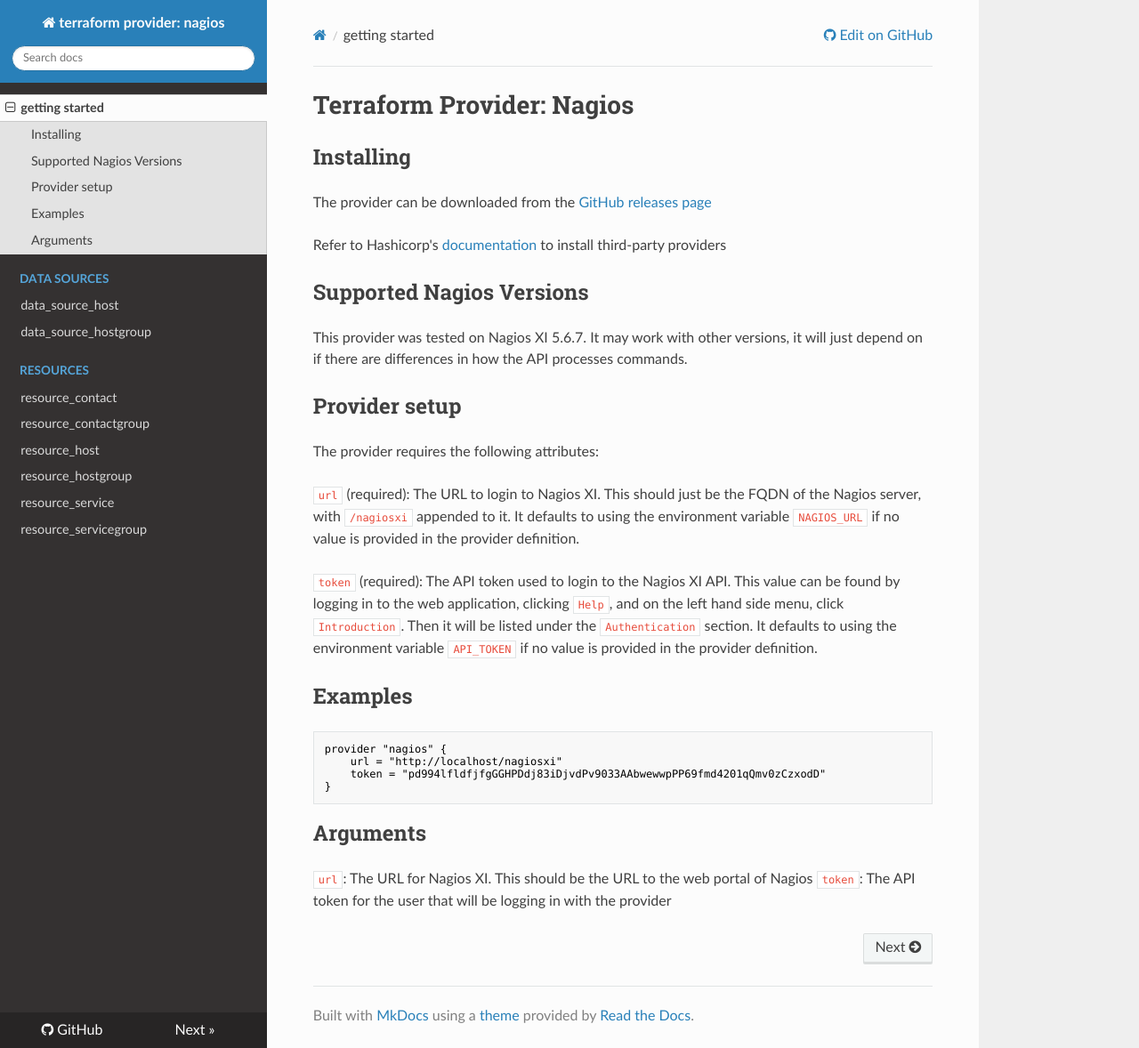
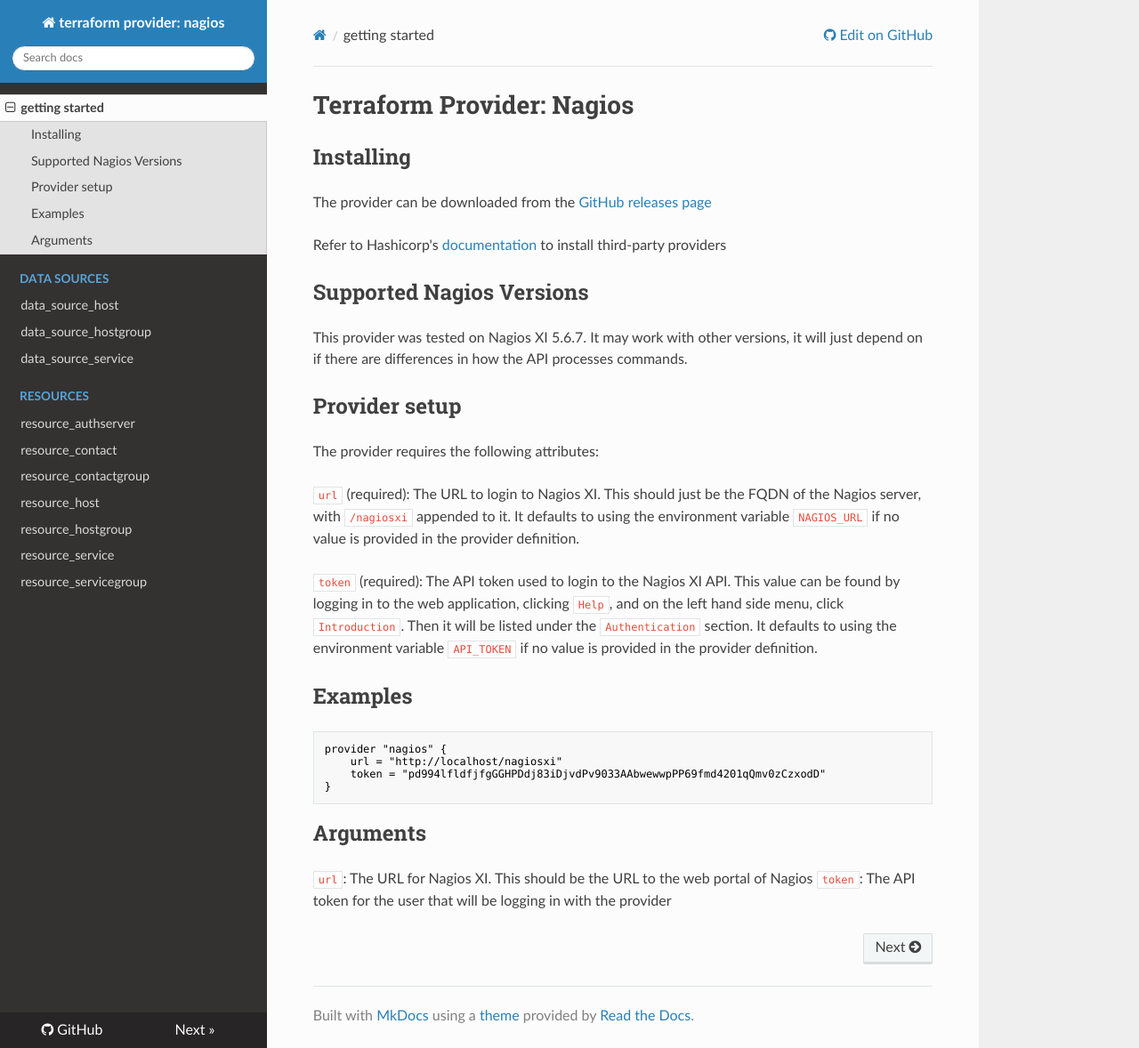
Before and after one commit to devopsdunkin/terraform-provider-nagios, an MkDocs documentation site: the page built from docs/index.md, in a window 1280 px wide and 1178 px high. Shown: the whole window at 89% size. Built offline with MkDocs 1.6.1, drawn with Linux system fonts in a browser that asks for light colours; nearby versions of some CDN libraries.

Commit message:
Adds resource_authserver to nav menu

```diff
--- a/mkdocs.yml
+++ b/mkdocs.yml
@@ -7,7 +7,9 @@
   - data sources:
     - data_source_host: data_sources/data_source_host.md
     - data_source_hostgroup: data_sources/data_source_hostgroup.md
+    - data_source_service: data_sources/data_source_service.md
   - resources:
+    - resource_authserver: resources/resource_authserver.md
     - resource_contact: resources/resource_contact.md
     - resource_contactgroup: resources/resource_contactgroup.md
     - resource_host: resources/resource_host.md
```
